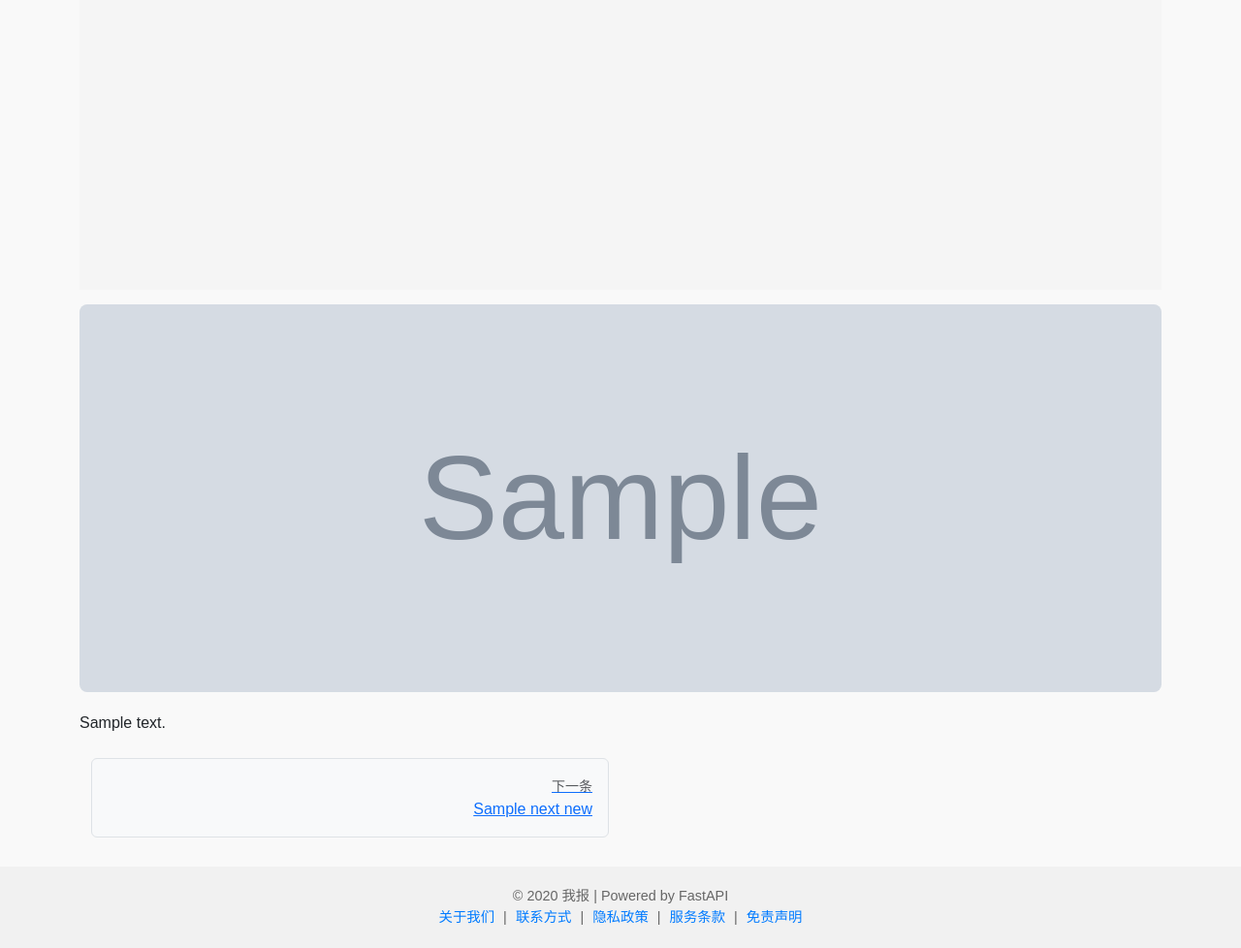
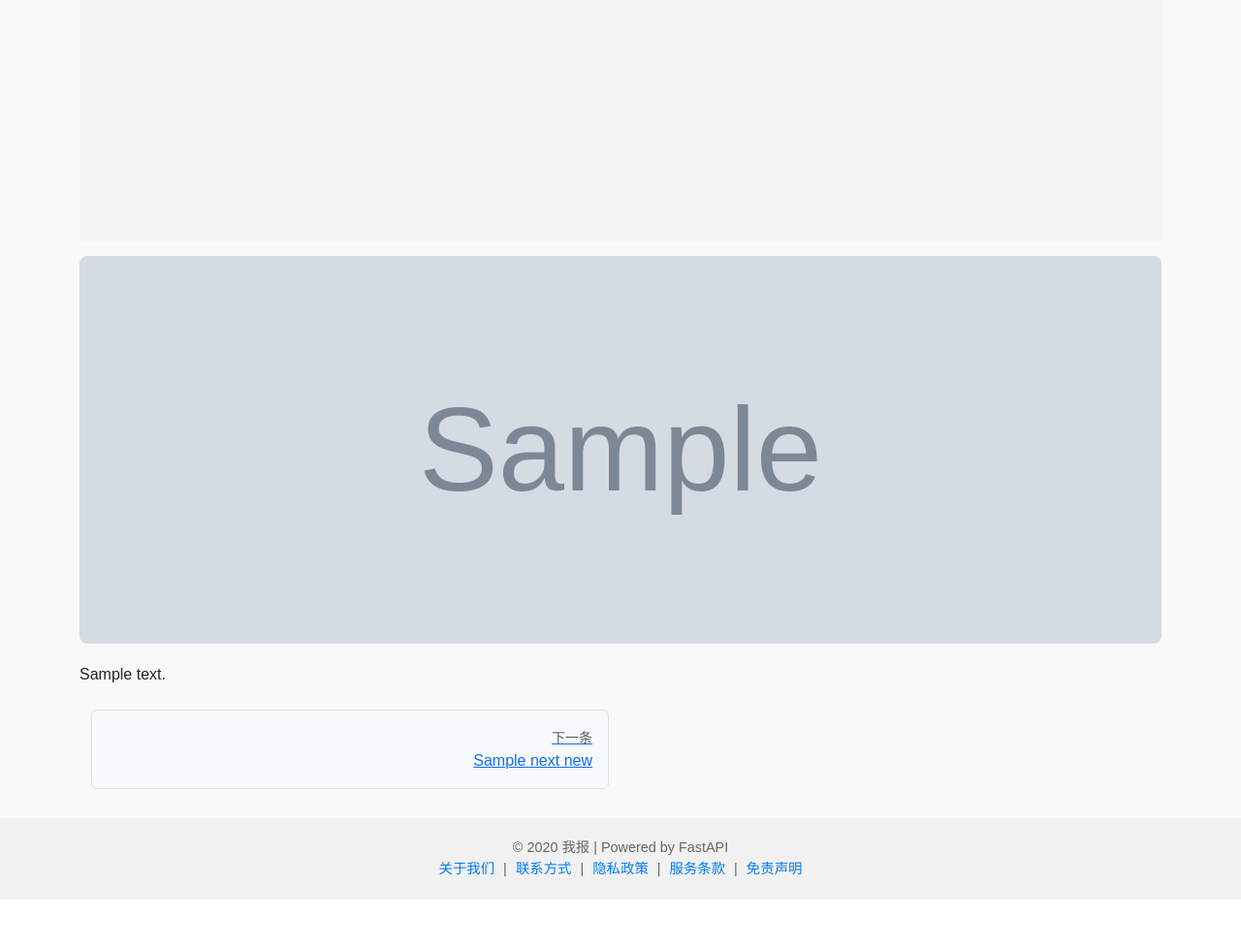
Before and after one commit to elaineling891-ux/allMyChineseNews, a FastAPI app: template templates/detail.html in a window 1280 px wide. Shown: the part 174-1152 px from the top of the page at 97% size. After the commit the page ends 1102 px from the top, so only its background shows below. Run offline with FastAPI, Linux system fonts and the light colour scheme; the template is opened without the code that fills it: most values are stand-ins (such as "Sample title", 1, 10 or a date in 2020); grey boxes marked "Sample" are stand-in pictures; parts of the project's set-up code (start-up, migrations or seed data) failed here and were passed over.

Commit message:
Update detail.html

```diff
--- a/templates/detail.html
+++ b/templates/detail.html
@@ -28,14 +28,16 @@
 
   /* 顶部广告高度自适应：手机/PC */
   .ads-top ins {
+    width: 100% !important;
+    min-height: 150px; /* 手机最小高度 */
+    max-height: 300px; /* 避免太高 */
     display: block;
-    width: 100% !important;
-    height: 200px; /* 手机默认高度 */
   }
 
   @media (min-width: 768px) {
     .ads-top ins {
-      height: 300px; /* PC 高度 */
+      min-height: 250px; /* PC 高度 */
+      max-height: 400px;
     }
   }
 
@@ -69,6 +71,7 @@
   <!-- 顶部广告 -->
   <div class="ads-top">
     <ins class="adsbygoogle"
+         style="display:block; text-align:center;"
          data-ad-layout="in-article"
          data-ad-format="fluid"
          data-ad-client="ca-pub-2460023182833054"
@@ -91,6 +94,7 @@
       <!-- 中间广告 -->
       <div class="ads-middle" id="middle-ad">
         <ins class="adsbygoogle"
+             style="display:block; text-align:center;"
              data-ad-layout="in-article"
              data-ad-format="fluid"
              data-ad-client="ca-pub-2460023182833054"
```
